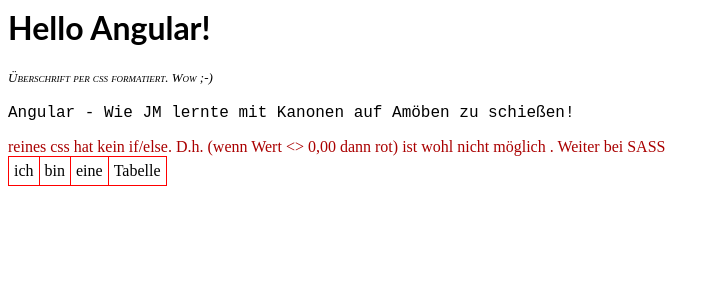
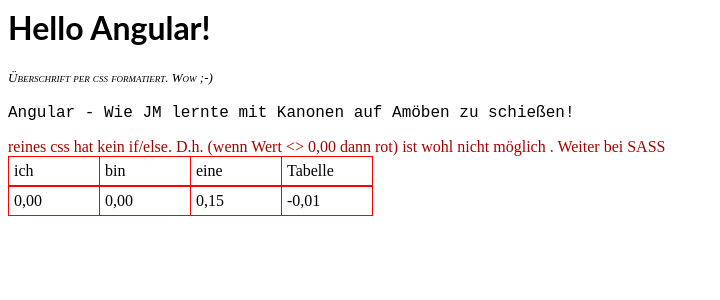
Before and after one commit to nomoretower/angular-4c6xek, an Angular app: page / in a window 1280 px wide. Shown: the top 300 px of the page, without its empty margins (0-720 px from the left). Built offline with nearby package versions, Linux system fonts and the light colour scheme.

Commit message:
2 files modified

```diff
--- a/src/app/app.component.css
+++ b/src/app/app.component.css
@@ -34,4 +34,5 @@
 	display: table-cell;
 	border: thin solid red;
 	padding: 5px;
+  width: 80px;
 }
--- a/src/app/app.component.html
+++ b/src/app/app.component.html
@@ -8,7 +8,9 @@
   Angular - Wie JM lernte mit Kanonen auf Amöben zu schießen!
 </p>
 
-<span id="blink">reines css hat kein if/else. D.h. (wenn Wert <> 0,00 dann rot) ist wohl nicht möglich . Weiter bei SASS</span>
+<span id="blink">
+  reines css hat kein if/else. D.h. (wenn Wert <> 0,00 dann rot) ist wohl nicht möglich . Weiter bei SASS
+  </span>
 
 
 	<div class="table">
@@ -19,3 +21,12 @@
 			<div class="td">Tabelle</div>
 		</div>
 	</div>
+
+  	<div class="table">
+		<div class="tr">
+			<div class="td">0,00</div>
+			<div class="td">0,00</div>
+			<div class="td">0,15</div>
+			<div class="td">-0,01</div>
+		</div>
+	</div>
```
